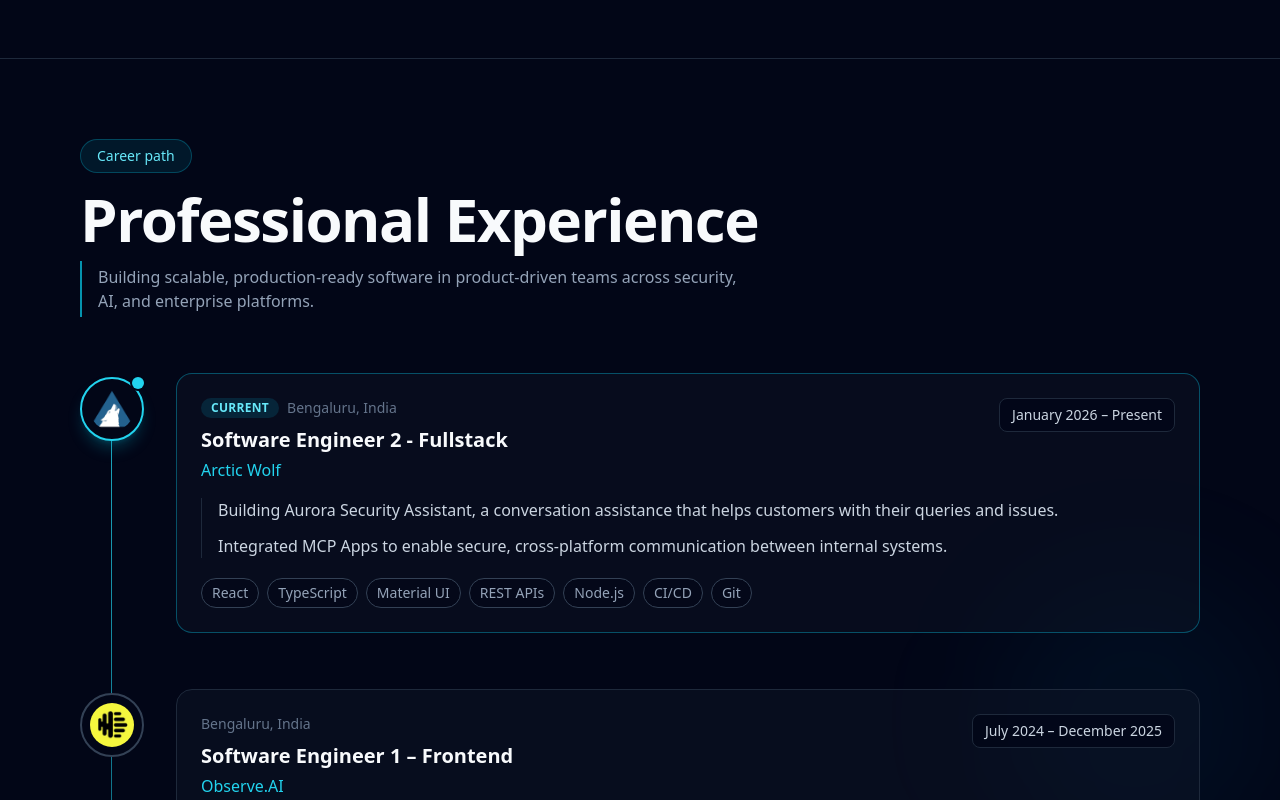
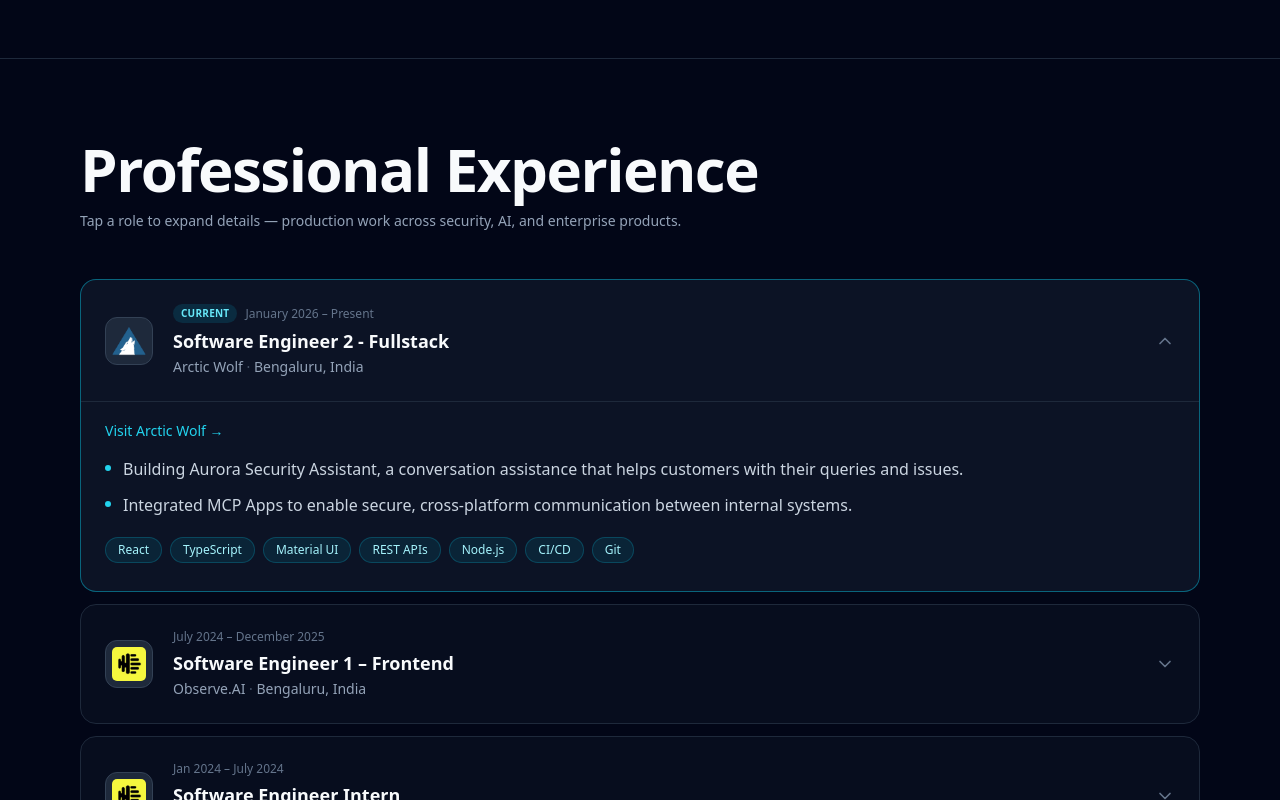
Before and after one commit to Wagisha29/Wagisha-portfolio, a React (Vite) app: page / in a window 1280 px wide. Shown: the part 2180-2980 px from the top of the page. Built offline with nearby package versions, Linux system fonts and the light colour scheme.

Commit message:
added accordion experience in experience section

```diff
--- a/src/components/Experience.jsx
+++ b/src/components/Experience.jsx
@@ -1,4 +1,7 @@
 // src/components/Experience.jsx
+import { useState } from "react";
+import { FiChevronDown } from "react-icons/fi";
+
 const experiences = [
   {
     company: "Arctic Wolf",
@@ -70,139 +73,122 @@
 ];
 
 export default function Experience() {
+  const [openIndex, setOpenIndex] = useState(0);
+
   return (
     <section
       id="experience"
-      className="relative overflow-hidden bg-slate-950 text-slate-50 border-t border-slate-800"
+      className="bg-slate-950 text-slate-50 border-t border-slate-800"
     >
-      <div
-        className="pointer-events-none absolute right-0 top-1/4 h-72 w-72 rounded-full bg-cyan-500/5 blur-3xl"
-        aria-hidden="true"
-      />
-
-      <div className="relative mx-auto max-w-6xl px-4 py-20">
-        <span className="inline-flex items-center rounded-full border border-cyan-500/30 bg-cyan-500/10 px-4 py-1.5 text-sm font-medium text-cyan-300 mb-4">
-          Career path
-        </span>
+      <div className="mx-auto max-w-6xl px-4 py-20">
         <h2 className="text-6xl font-semibold tracking-tight mb-3">
           Professional Experience
         </h2>
-        <p className="text-sm md:text-base text-slate-400 mb-14 max-w-2xl leading-relaxed border-l-2 border-cyan-500/80 py-1 pl-4">
-          Building scalable, production-ready software in product-driven teams
-          across security, AI, and enterprise platforms.
+        <p className="text-sm text-slate-400 mb-12 max-w-2xl">
+          Tap a role to expand details — production work across security, AI,
+          and enterprise products.
         </p>
 
-        <div className="relative">
-          {/* Timeline spine */}
-          <div
-            className="absolute left-[27px] top-4 bottom-4 w-px bg-gradient-to-b from-cyan-400/80 via-cyan-500/30 to-slate-800 md:left-[31px]"
-            aria-hidden="true"
-          />
-
-          <ol className="space-y-0">
+        <div className="space-y-3">
           {experiences.map((exp, index) => {
+            const isOpen = openIndex === index;
             const isCurrent = exp.period.includes("Present");
-              const isLast = index === experiences.length - 1;
+            const key = `${exp.company}-${exp.role}-${exp.period}`;
 
             return (
-                <li
-                  key={`${exp.company}-${exp.role}-${exp.period}`}
-                  className={`relative grid grid-cols-[56px_1fr] gap-x-4 md:grid-cols-[64px_1fr] md:gap-x-8 ${isLast ? "" : "pb-12 md:pb-14"}`}
+              <article
+                key={key}
+                className={`overflow-hidden rounded-2xl border transition-colors ${
+                  isOpen
+                    ? "border-cyan-500/50 bg-slate-900/80"
+                    : "border-slate-800 bg-slate-900/40 hover:border-slate-700"
+                }`}
               >
-                  {/* Timeline node */}
-                  <div className="relative flex justify-center pt-1">
-                    <div
-                      className={`relative z-10 flex h-14 w-14 items-center justify-center rounded-full border-2 bg-slate-950 p-2 md:h-16 md:w-16 ${
-                        isCurrent
-                          ? "border-cyan-400 shadow-lg shadow-cyan-500/25"
-                          : "border-slate-700"
-                      }`}
+                <button
+                  type="button"
+                  onClick={() => setOpenIndex(isOpen ? -1 : index)}
+                  aria-expanded={isOpen}
+                  aria-controls={`panel-${index}`}
+                  className="flex w-full items-center gap-4 p-5 text-left md:gap-5 md:p-6"
                 >
                   {exp.logo && (
                     <img
                       src={exp.logo}
                       alt=""
-                          className="h-full w-full rounded-full object-contain"
+                      className="h-11 w-11 shrink-0 rounded-xl border border-slate-700 bg-slate-800 object-contain p-1.5 md:h-12 md:w-12"
                     />
                   )}
+
+                  <div className="min-w-0 flex-1">
+                    <div className="flex flex-wrap items-center gap-2">
                       {isCurrent && (
-                        <span
-                          className="absolute -right-0.5 -top-0.5 h-3 w-3 rounded-full bg-cyan-400 ring-2 ring-slate-950"
-                          aria-hidden="true"
-                        />
-                      )}
-                    </div>
-                  </div>
-
-                  {/* Content */}
-                  <article
-                    className={`group rounded-2xl border bg-slate-900/40 p-5 md:p-6 transition-colors ${
-                      isCurrent
-                        ? "border-cyan-500/40 hover:border-cyan-400/70"
-                        : "border-slate-800 hover:border-slate-700"
-                    }`}
-                  >
-                    <div className="mb-4 flex flex-col gap-3 sm:flex-row sm:items-start sm:justify-between">
-                      <div>
-                        <div className="mb-2 flex flex-wrap items-center gap-2">
-                          {isCurrent && (
-                            <span className="rounded-full bg-cyan-500/15 px-2.5 py-0.5 text-xs font-semibold uppercase tracking-wide text-cyan-300">
+                        <span className="rounded-full bg-cyan-500/15 px-2 py-0.5 text-[10px] font-semibold uppercase tracking-wide text-cyan-300">
                           Current
                         </span>
                       )}
-                          <span className="text-xs font-medium text-slate-500 md:text-sm">
-                            {exp.location}
-                          </span>
+                      <span className="text-xs text-slate-500">{exp.period}</span>
                     </div>
-                        <h3 className="text-lg font-semibold text-slate-50 md:text-xl">
+                    <h3 className="mt-1 text-base font-semibold text-slate-50 md:text-lg">
                       {exp.role}
                     </h3>
-                        <p className="mt-1 text-sm text-slate-300 md:text-base">
-                          {exp.companyUrl ? (
+                    <p className="mt-0.5 truncate text-sm text-slate-400">
+                      {exp.company}
+                      <span className="text-slate-600"> · </span>
+                      {exp.location}
+                    </p>
+                  </div>
+
+                  <FiChevronDown
+                    className={`h-5 w-5 shrink-0 text-slate-500 transition-transform duration-300 ${
+                      isOpen ? "rotate-180 text-cyan-400" : ""
+                    }`}
+                  />
+                </button>
+
+                <div
+                  id={`panel-${index}`}
+                  className={`grid transition-[grid-template-rows] duration-300 ease-in-out ${
+                    isOpen ? "grid-rows-[1fr]" : "grid-rows-[0fr]"
+                  }`}
+                >
+                  <div className="overflow-hidden">
+                    <div className="border-t border-slate-800 px-5 pb-6 pt-4 md:px-6 md:pb-7">
+                      {exp.companyUrl && (
                         <a
                           href={exp.companyUrl}
                           target="_blank"
                           rel="noopener noreferrer"
-                              className="font-medium text-cyan-400 hover:text-cyan-300 hover:underline transition-colors"
+                          className="mb-4 inline-block text-sm font-medium text-cyan-400 hover:text-cyan-300 hover:underline"
                         >
-                              {exp.company}
+                          Visit {exp.company} →
                         </a>
-                          ) : (
-                            <span className="font-medium text-slate-200">
-                              {exp.company}
-                            </span>
                       )}
-                        </p>
-                      </div>
-                      <time
-                        dateTime={exp.period}
-                        className="shrink-0 rounded-lg border border-slate-800 bg-slate-950/80 px-3 py-1.5 text-xs font-medium text-slate-300 md:text-sm"
-                      >
-                        {exp.period}
-                      </time>
-                    </div>
 
-                    <ul className="mb-5 space-y-2.5 border-l border-slate-800 pl-4 text-sm leading-relaxed text-slate-300 md:text-base md:space-y-3">
+                      <ul className="space-y-3 text-sm leading-relaxed text-slate-300 md:text-base">
                         {exp.highlights.map((item) => (
-                        <li key={item}>{item}</li>
+                          <li key={item} className="flex gap-3">
+                            <span className="mt-2 h-1.5 w-1.5 shrink-0 rounded-full bg-cyan-400" />
+                            <span>{item}</span>
+                          </li>
                         ))}
                       </ul>
 
-                    <div className="flex flex-wrap gap-2">
+                      <div className="mt-5 flex flex-wrap gap-2">
                         {exp.tech.split(", ").map((item) => (
                           <span
                             key={item}
-                          className="rounded-full border border-slate-700 bg-slate-950/60 px-2.5 py-1 text-xs text-slate-400 transition-colors group-hover:border-cyan-500/30 group-hover:text-cyan-200/90 md:text-sm"
+                            className="rounded-full border border-cyan-500/25 bg-cyan-500/10 px-3 py-1 text-xs font-medium text-cyan-200"
                           >
                             {item}
                           </span>
                         ))}
                       </div>
+                    </div>
+                  </div>
+                </div>
               </article>
-                </li>
             );
           })}
-          </ol>
         </div>
       </div>
     </section>
```
Lines whose indentation alone changed are shown as unchanged.
